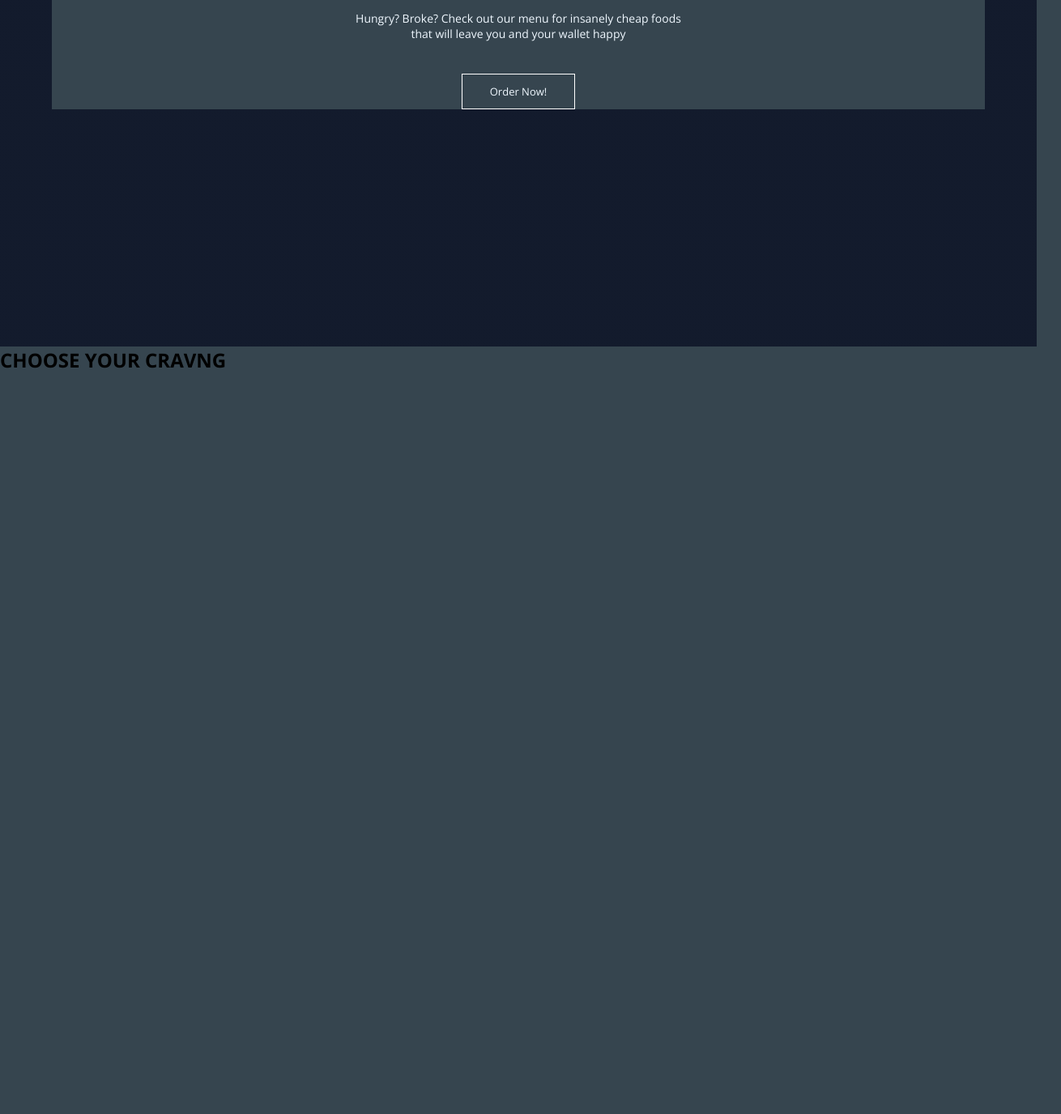
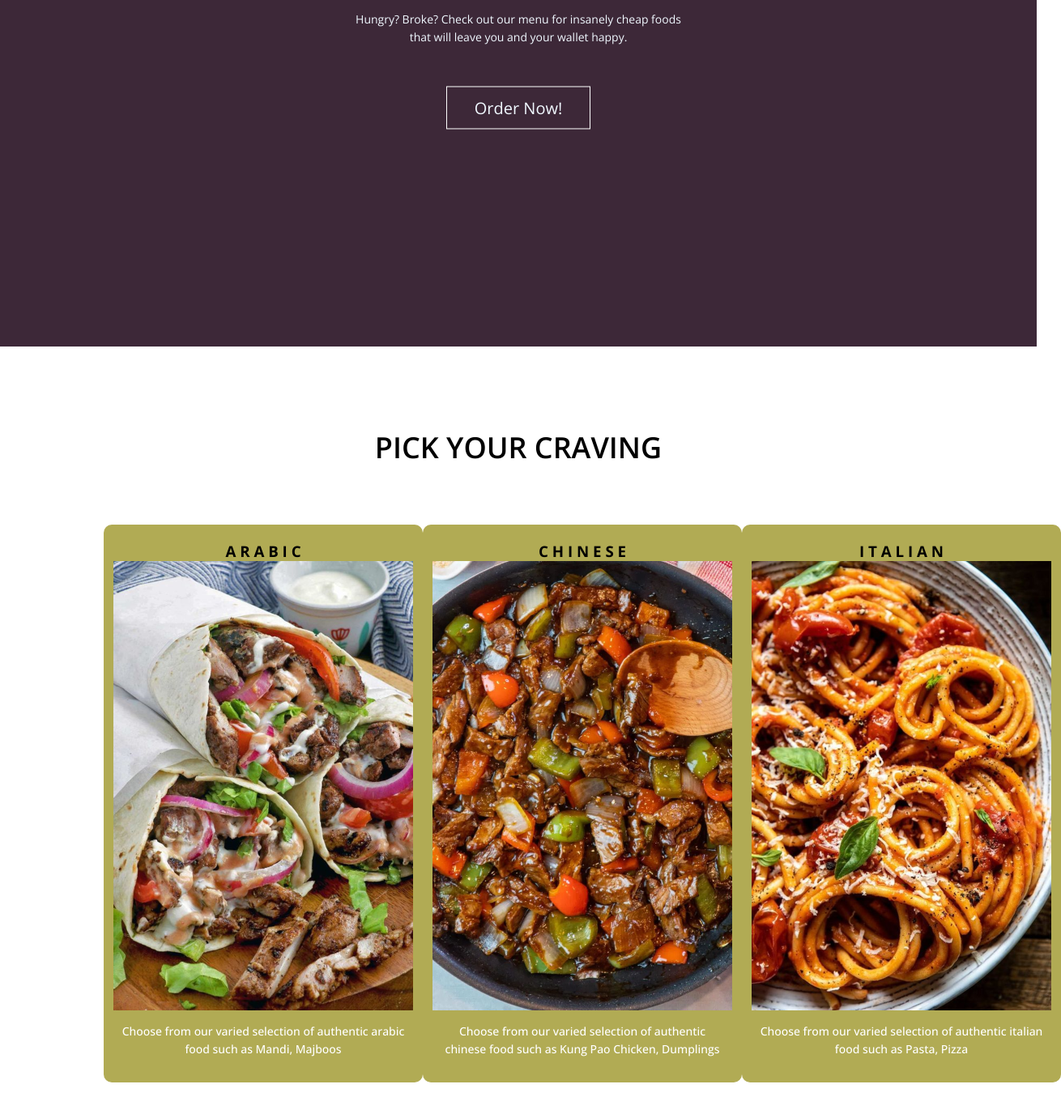
Before and after one commit to Hamdan21/ISTE140-Project1, a plain HTML site: page index.html in a window 1280 px wide. Shown: the part 372-1748 px from the top of the page at 81% size, 1310 px wide, since content can reach past the window. Before the commit the page ends 833 px from the top, so only its background shows below. Drawn offline with nearby package versions, Linux system fonts and the light colour scheme.

Commit message:
2 things done

```diff
--- a/index.html
+++ b/index.html
@@ -27,7 +27,7 @@
         <h1>BEST FOOD ON THE PLANET </h1>
         <p>
             Hungry? Broke? Check out our menu for insanely cheap foods <br>
-            that will leave you and your wallet happy
+            that will leave you and your wallet happy.
 
         </p>
         <a href="" class="hero-btn">Order Now!</a>
@@ -35,9 +35,28 @@
     </div>
     </section>
 
+    <!--Cusines-->
     <section class="cusines">
-        <h1>CHOOSE YOUR CRAVNG</h1>
+        <h1>PICK YOUR CRAVING</h1>
         <p></p>
+        <div class="row">
+            <div class="course-col">
+                <h3>A R A B I C</h3>
+                <img src="images/arabic.png">
+                <p>Choose from our varied selection of authentic arabic food such as Mandi, Majboos</p>
+            </div>
+            <div class="course-col">
+                <h3>C H I N E S E</h3>
+                <img src="images/chinese.png">
+                <p>Choose from our varied selection of authentic chinese food such as Kung Pao Chicken, Dumplings</p>
+            </div>
+            <div class="course-col">
+                <h3>I T A L I A N</h3>
+                <img src="images/italian.png">
+                <p>Choose from our varied selection of authentic italian food such as Pasta, Pizza</p>
+            </div>
+        </div>
+
 
     </section>
 
--- a/style.css
+++ b/style.css
@@ -2,13 +2,12 @@
     margin: 0;
     padding: 0;
     font-family: 'Open Sans', sans-serif;
-    background-color: #36454F	;
 }
 .header{
     min-height: 100vh;
     width:  100%;
-    background-image: linear-gradient(rgba(4,9,30,0.7),rgba(4,9,30,0.7)),url();
     background-position: center;
+    background-color: #3d2838;
     background-size: cover;
     position: relative;
 }
@@ -17,9 +16,10 @@ nav{
     padding: 2% 6%;
     justify-content: space-between;
     align-items: center;
+    background-color:#f5f5dca9;
 }
 nav img{
-    width: 200px;
+    width: 220px;
 }
 .nav-links{
     flex: 1;
@@ -59,10 +59,10 @@ nav img{
     text-align: center;
 }
 .text-box h1{
-    font-size: 60px;
+    font-size: 70px;
 }
 .text-box h2{
-    font-size: 40px;
+    font-size: 60px;
 }
 
 .text-box p{
@@ -77,7 +77,7 @@ nav img{
     color: aliceblue;
     border: 1px solid white;
     padding: 12px 34px;
-    font-size: 13px;
+    font-size: 20px;
     background: transparent;
     position: relative;
     cursor: pointer;
@@ -87,3 +87,56 @@ nav img{
     background: firebrick;
     transition: 0.5s;
 }
+
+/*--Cusine--*/
+.cusines{
+    width: 80%;
+    margin: auto;
+    text-align: center;
+    padding-top: 100px;
+
+}
+h1{
+    font-size: 36px;
+    font-weight: 600;
+}
+p{
+    color: white;
+    font-size: 14px;
+    font-weight: 300;
+    line-height: 22px;
+    padding: 10px;
+
+}
+
+.row{
+    margin-top: 5%;
+    display: flex;
+    justify-content: space-between;
+}
+.course-col{
+    flex-basis: 31%;
+    background: #b1ab54;
+    border-radius: 10px;
+    margin-bottom: 5%;
+    padding: 20px 12px;
+    box-sizing: border-box;
+    position:relative;
+    transition: 0.5s;
+}
+.course-col img{
+    width:min-content;
+}
+h3{
+    text-align: center;
+    font-weight: bold;
+    margin: center;
+}
+.course-col p{
+    font-weight: 500;
+}
+
+.course-col:hover{
+    box-shadow: 0 0 100px 30px rgba(0,0,0,0.2);
+
+}
```
Also changed, not shown: images/arabic.png (added), images/chinese.png (added), images/italian.png (added), images/logo.png (added).
